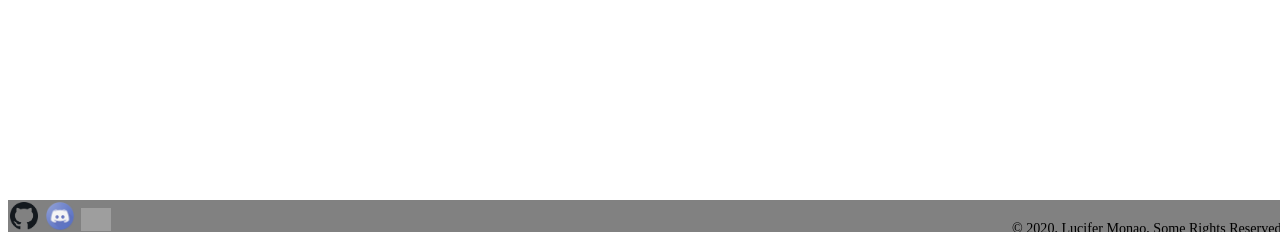
After one commit to NZumbusch/minion-leaderboard, a PHP site: page /footer.php in a window 1280 px wide. The commit adds this page. Shown: the part 568-800 px from the top of the page. Run offline with PHP 8.4, Linux system fonts and the light colour scheme; grey boxes are pictures that could not be loaded.

Commit message:
Added footer, new Styles & Images

```diff
--- /dev/null
+++ b/footer.php
@@ -0,0 +1,18 @@
+<!DOCTYPE html>
+    <head>
+        <meta charset="utf-8">
+        <meta http-equiv="X-UA-Compatible" content="IE=edge">
+        <meta name="description" content="footer">
+        <meta name="viewport" content="width=device-width, initial-scale=1">
+        <link rel="stylesheet" href="styles/footer.css">
+    </head>
+    <body>
+        <div class="footer">
+
+            <a class="Github" href="https://github.com/LuciferMonao/minion-leaderboard"><img src="src/img/github.png" alt="Github"></a>
+            <a class="Discord" href="https://discord.com"><img src="src/img/discord.png" alt="Discord"></a>
+            <a class="Mail" href="mailto:Lucifermonao@gmx.com"><img src="https://img.icons8.com/windows/32/000000/email-open.png"/></a>
+            <p>&copy 2020, <a href= "mailto:Lucifermonao@gmx.com">Lucifer Monao</a>, Some Rights Reserved</p>
+        </div>
+    </body>
+</html>
--- /dev/null
+++ b/styles/footer.css
@@ -0,0 +1,35 @@
+.footer {
+    position: fixed;
+    bottom: 0;
+    background-color: rgb(129, 129, 129);
+    width: 100%;
+    height: 2.5vw;
+}
+
+.Github > img {
+    padding: 0.15vw;
+    max-width: 2.2vw;
+}
+
+.Discord > img {
+    padding: 0.05vw;
+    max-width: 2.4vw;
+}
+
+.Mail > img {
+    padding: 0.05vw;
+    max-width: 2.4vw;
+    width: 2.8vw;
+    background-color: rgb(129, 129, 129)
+}
+
+.footer > p {
+    float: right;
+    padding: 0.5vw;
+    font-size: 1.1vw;
+}
+
+.footer > p > a {
+    text-decoration: none;
+    color: black;
+}
--- a/styles/index.css
+++ b/styles/index.css
@@ -106,6 +106,11 @@ body {
     color: black;
     display: flex;
     flex-direction: column;
+}
+
+.Maillink {
+    text-decoration: none;
+    color: black;
 }
 
 .nav:hover form {
--- a/styles/settings.css
+++ b/styles/settings.css
@@ -7,9 +7,8 @@
 
 body {
     background-color: black;
-    background-image: url("../src/img/Mountain-2.jpeg");
-    background-size:cover;
-    background-repeat: no-repeat;
+    background-image: url("../src/img/gradient.jpeg");
+    background-size: 100% 100%;
 }
 
 form {
```
Also changed, not shown: src/img/discord.png (added), src/img/github.png (added), src/img/mail.jpeg (added), src/img/mail.png (added).
